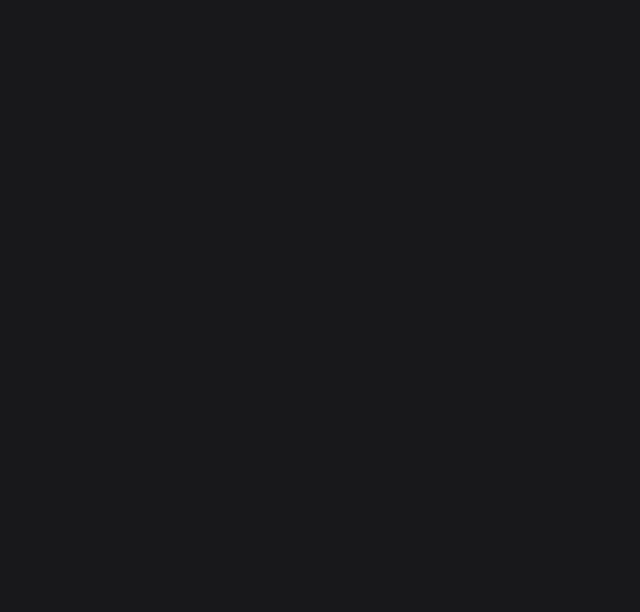
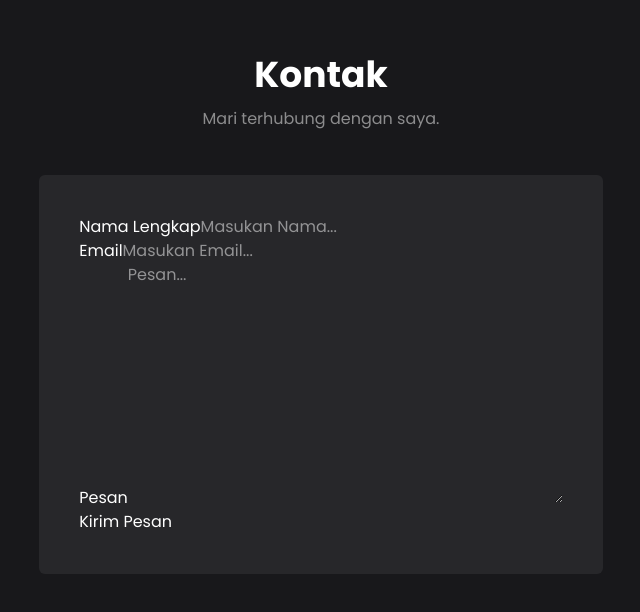
Before and after one commit to DioRangga/Portofolio-project, a React (Vite) app: page / in a window 1280 px wide. Shown: the part 3449-4061 px from the top of the page, without its empty margins (319-959 px from the left). Before the commit the page ends 3336 px from the top, so only its background shows below. Built offline with nearby package versions, Linux system fonts and the light colour scheme.

Commit message:
1.0
Kontak Section

```diff
--- a/src/App.jsx
+++ b/src/App.jsx
@@ -113,6 +113,35 @@
       </div>
       </div>
      {/* Proyek */}
+      {/* Kontak */}
+      <div className="kontak mt-32 p-10">
+        <h1 className="text-4xl mb-2 font-bold text-center">Kontak</h1>
+        <p className="text-base/loose text-center mb-10 opacity-50">Mari terhubung dengan saya.</p>
+      <form action="" className="bg-zinc-800 p-10 w-fit mx-auto rounded-md" autoComplete="off">
+        <div>
+          <div>
+          <label> Nama Lengkap</label>
+          <input type="text" name="nama" placeholder="Masukan Nama..." required />
+          </div>
+          <div>
+          <label> Email</label>
+          <input type="email" name="email" placeholder="Masukan Email..." required />
+          </div>
+          <div>
+          <label> Pesan</label>
+          <textarea name="pesan" id="pesan" cols="30" rows="10" placeholder="Pesan..."></textarea>
+          </div>
+          <div>
+          <button type="submit">Kirim Pesan</button>
+          </div>
+        </div>
+      </form>
+      </div>
+      {/* Kontak */}
+
+
+
+
     </>
   );
 }
```
